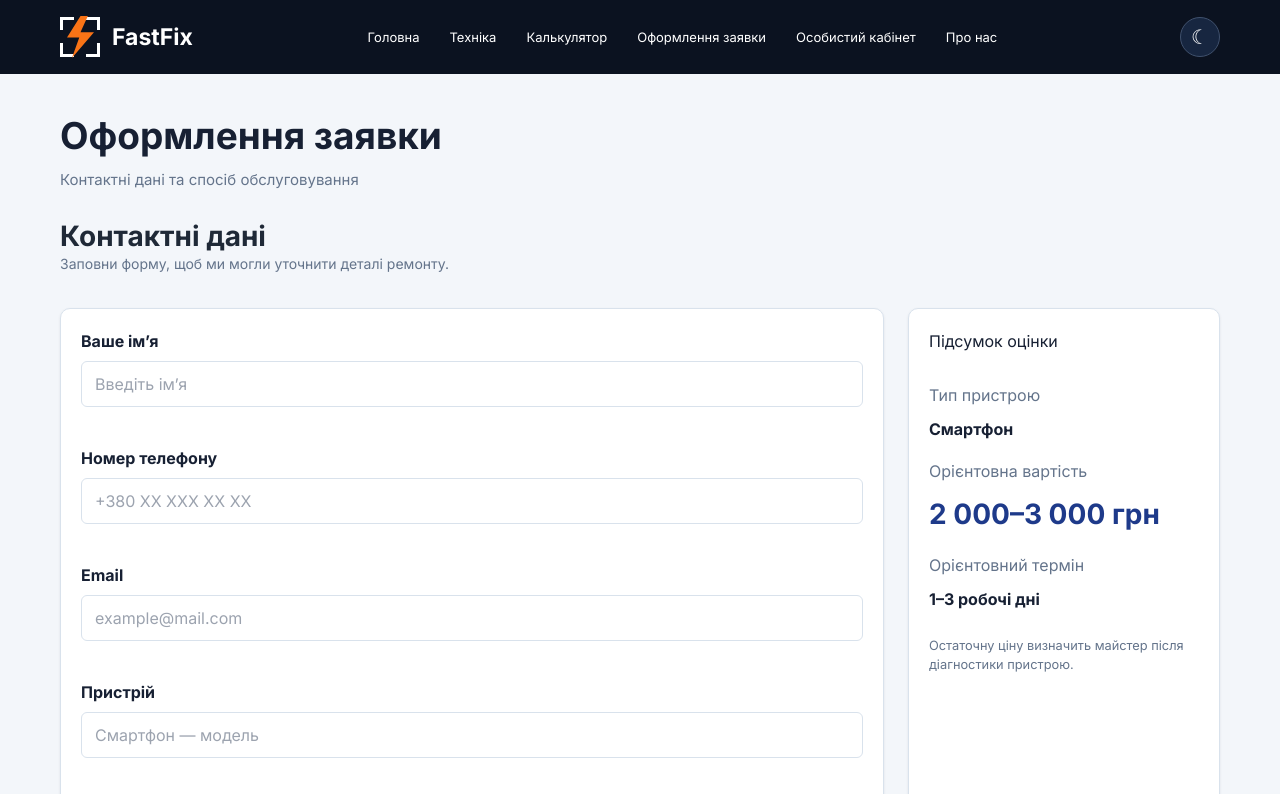
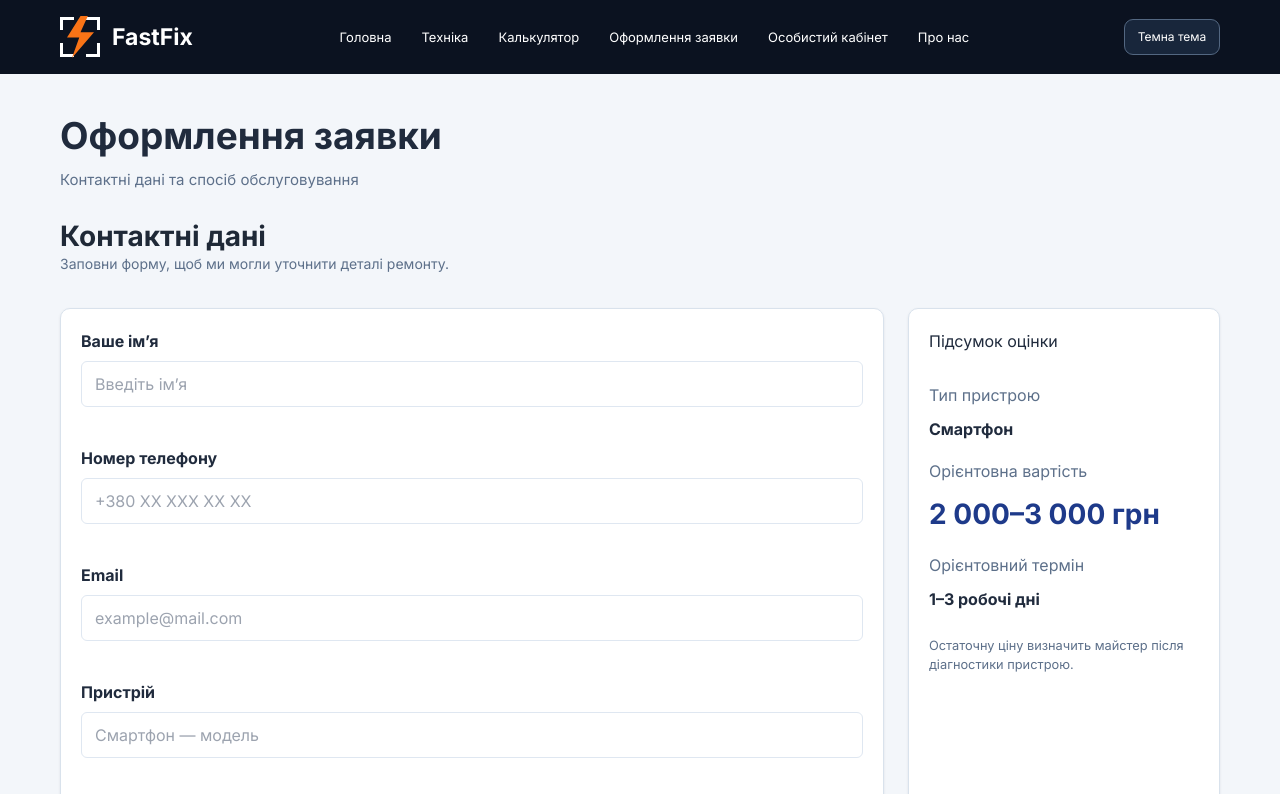
Before and after one commit to Sergiy66/FastFix, a website: page request.html in a window 1280 px wide. Shown: the top 794 px of the page. Drawn offline with Linux system fonts and the light colour scheme.

Commit message:
fix: match themes to Figma design

```diff
--- a/css/style.css
+++ b/css/style.css
@@ -618,26 +618,43 @@ body.modal-open {
 /* Unified FastFix themes. Header stays dark in both modes. */
 :root {
   color-scheme: light;
-  --ff-bg: #f6f8fc;
+  --ff-bg: #fafcff;
   --ff-surface: #ffffff;
-  --ff-surface-soft: #edf4ff;
-  --ff-text: #172033;
-  --ff-muted: #64748b;
-  --ff-border: #d9e2ec;
+  --ff-surface-subtle: #f7f9fc;
+  --ff-surface-inverse: #0b1220;
+  --ff-text: #202b3d;
+  --ff-muted: #5d708a;
+  --ff-text-inverse: #ffffff;
+  --ff-text-on-inverse: #d2dce8;
+  --ff-text-on-accent: #0b1220;
+  --ff-border: #dfe7f1;
   --ff-primary: #1e3a8a;
-  --ff-header: #0b1220;
+  --ff-action-secondary: #1e3a8a;
+  --ff-action-primary: #f97316;
+  --ff-accent-subtle: #eaf4ff;
+  --ff-cyan: #06b6d4;
+  --ff-cyan-subtle: #e7f7fc;
+  --ff-switch-surface: #18263b;
+  --ff-switch-border: #536781;
   --ff-shadow: 0 8px 28px rgb(15 23 42 / 0.08);
 }
 
 :root[data-theme="dark"] {
   color-scheme: dark;
   --ff-bg: #0b1220;
-  --ff-surface: #111c2f;
-  --ff-surface-soft: #172640;
-  --ff-text: #e7edf7;
-  --ff-muted: #a8b6ca;
-  --ff-border: #2b3b55;
-  --ff-primary: #7aa2ff;
+  --ff-surface: #151f30;
+  --ff-surface-subtle: #101a2a;
+  --ff-surface-inverse: #080e19;
+  --ff-text: #edf3fa;
+  --ff-muted: #a7b8cf;
+  --ff-border: #2b3a50;
+  --ff-primary: #9db7ff;
+  --ff-action-secondary: #3554b6;
+  --ff-accent-subtle: #1c2d49;
+  --ff-cyan: #38d4eb;
+  --ff-cyan-subtle: #143541;
+  --ff-switch-surface: #23334b;
+  --ff-switch-border: #6e83a0;
   --ff-shadow: 0 10px 32px rgb(0 0 0 / 0.28);
 }
 
@@ -649,41 +666,36 @@ body {
 
 .site-header,
 body > header {
-  color: #fff;
-  background-color: var(--ff-header);
+  color: var(--ff-text-inverse);
+  background-color: var(--ff-surface-inverse);
 }
 
 .site-footer,
-.cta-panel,
-#landing-calculator {
-  color: var(--ff-text);
-  border-color: var(--ff-border);
-  background-color: var(--ff-surface);
+.cta-panel {
+  color: var(--ff-text-inverse);
+  background-color: var(--ff-surface-inverse);
 }
 
 .site-footer {
-  border-top: 1px solid var(--ff-border);
-}
-
-:root[data-theme="dark"] .site-footer,
-:root[data-theme="dark"] .cta-panel {
-  color: #fff;
-  background-color: var(--ff-header);
+  border-top: 1px solid var(--ff-surface-inverse);
 }
 
 .theme-toggle {
-  display: inline-grid;
-  width: 40px;
-  height: 40px;
-  flex: 0 0 40px;
+  display: inline-flex;
+  width: 96px;
+  height: 36px;
+  flex: 0 0 96px;
   place-items: center;
+  align-items: center;
+  justify-content: center;
   margin-left: auto;
-  margin-right: 10px;
-  border: 1px solid #40516d;
-  border-radius: 999px;
-  color: #fff;
-  background: #172640;
-  font-size: 20px;
+  margin-right: 14px;
+  border: 1px solid var(--ff-switch-border);
+  border-radius: 9px;
+  color: var(--ff-text-inverse);
+  background: var(--ff-switch-surface);
+  font-size: 12px;
+  font-weight: 500;
   cursor: pointer;
 }
 
@@ -691,7 +703,7 @@ body > header {
 .theme-toggle:focus-visible {
   border-color: #06b6d4;
   outline: 2px solid transparent;
-  background: #223553;
+  background: var(--ff-switch-surface);
 }
 
 .page-card,
@@ -729,7 +741,7 @@ main article p {
 .page-card > .icon-box,
 .repair-item .status,
 main article > span:has(img) {
-  background-color: var(--ff-surface-soft);
+  background-color: var(--ff-accent-subtle);
 }
 
 .form-stack input,
@@ -745,9 +757,16 @@ main article > span:has(img) {
 }
 
 .secondary-button {
-  color: var(--ff-primary);
-  border-color: var(--ff-primary);
+  color: var(--ff-action-secondary);
+  border-color: var(--ff-action-secondary);
   background: var(--ff-surface);
+}
+
+.button-primary,
+.primary-button,
+main button[type="submit"] {
+  color: var(--ff-text-on-accent);
+  background-color: var(--ff-action-primary);
 }
 
 .estimate strong,
@@ -763,7 +782,7 @@ main article > span:has(img) {
 
 :root[data-theme="dark"] .text-fastfix-text,
 :root[data-theme="dark"] .text-fastfix-primary {
-  color: var(--ff-text);
+  color: var(--ff-primary);
 }
 
 :root[data-theme="dark"] .text-fastfix-muted,
--- a/js/app.js
+++ b/js/app.js
@@ -13,7 +13,7 @@ document.addEventListener("DOMContentLoaded", () => {
         "aria-label",
         theme === "dark" ? "Увімкнути світлу тему" : "Увімкнути темну тему",
       );
-      toggle.querySelector("span").textContent = theme === "dark" ? "☀" : "☾";
+      toggle.querySelector("span").textContent = theme === "dark" ? "Світла тема" : "Темна тема";
     }
   };
 
```
Also changed, not shown: tests/feedback-form.dom.test.js (+13 -0 lines).
